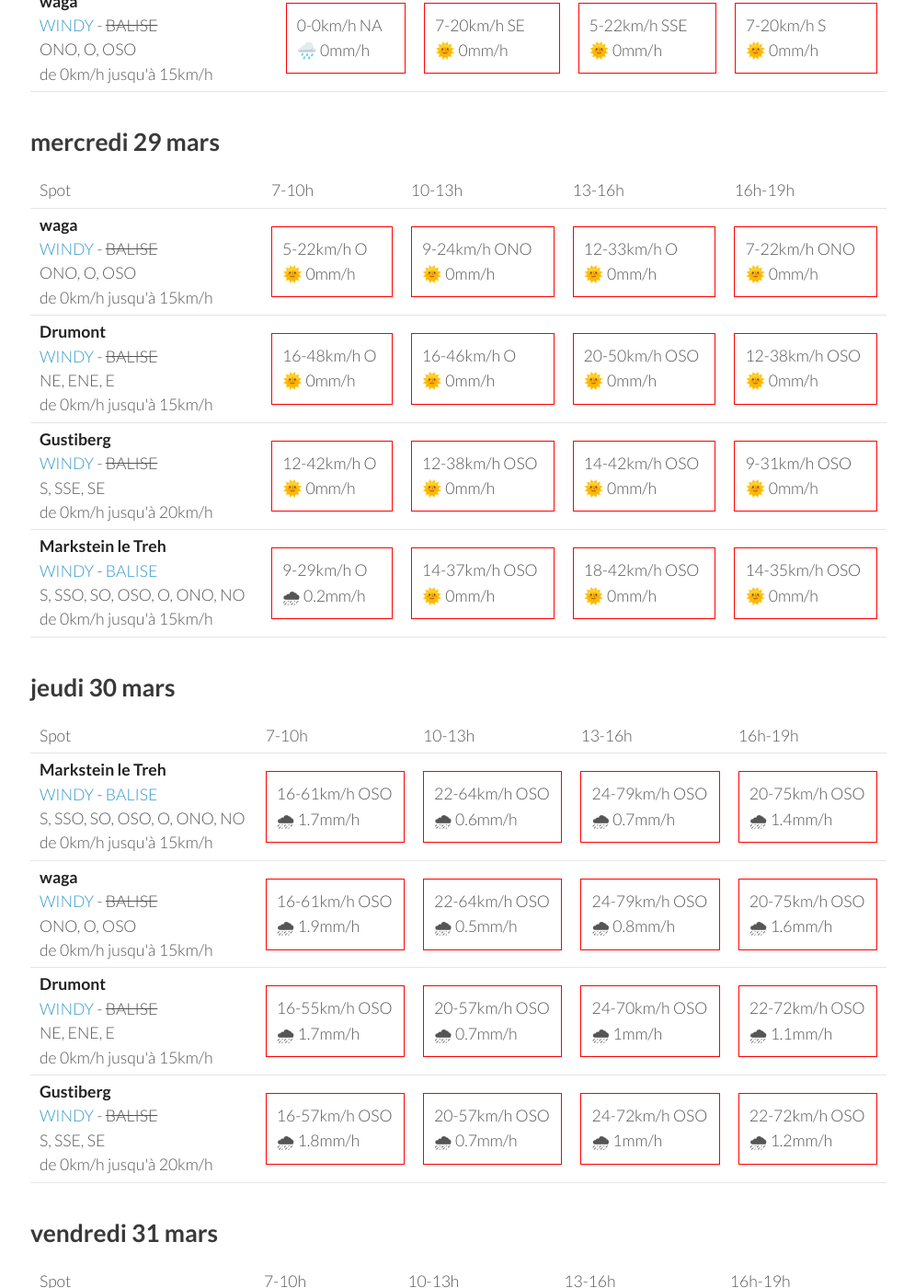
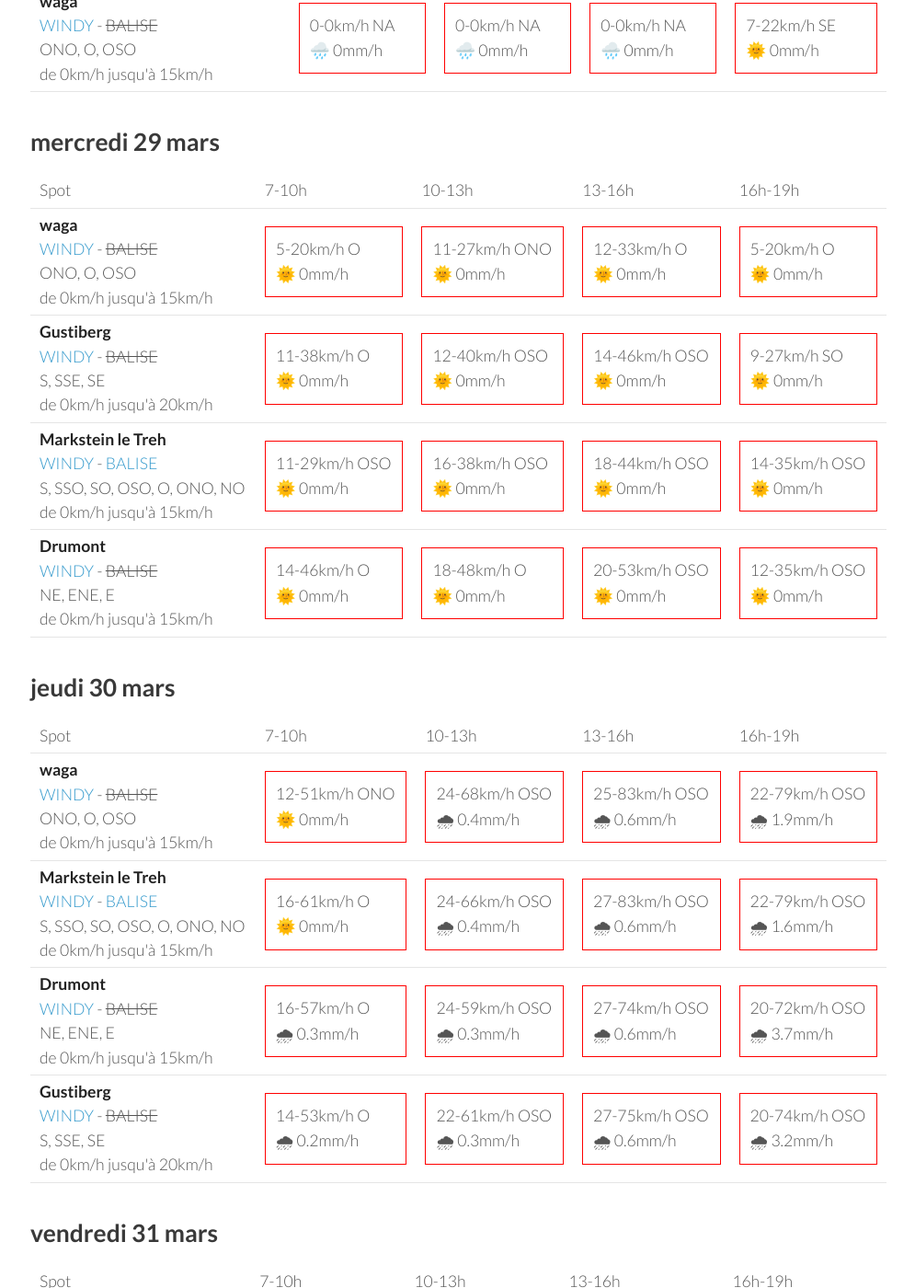
Before and after one commit to parapente-dans-le-nord/parapente-dans-le-nord.github.io, a Jekyll site: the page built from vosges.markdown, in a window 1280 px wide and 1400 px high, scrolled down 733 px. Shown: the whole window at 92% size, without its empty margins (25-1020 px from the left). Built offline with Jekyll 4.4.1, drawn with Linux system fonts in a browser that asks for light colours; some of the changed text lies outside the part shown.

Commit message:
update index.markdown

```diff
--- a/vosges.markdown
+++ b/vosges.markdown
@@ -22,39 +22,39 @@ page mise à jour le mardi 28 mars 13:16
       <td>16h-19h</td>
     </tr>
 <tr>
+        <td><strong>Gustiberg</strong><br><a href="https://windy.com/47.894/6.934?47.891,6.934,15,m:eYYagmI">WINDY</a> - <span class="no-balise"> BALISE </span><br> <span class="vent-favorable">S, SSE, SE</span><br><span class="force-vent">de 0km/h jusqu'à 20km/h</span> </td>
+
+            <td><div class="not-flyable"><p>0-0km/h NA</p><p>🌧️ 0mm/h</p></div></td>
+            <td><div class="not-flyable"><p>0-0km/h NA</p><p>🌧️ 0mm/h</p></div></td>
+            <td><div class="not-flyable"><p>0-0km/h NA</p><p>🌧️ 0mm/h</p></div></td>
+            <td><div class="flyable"><p>7-20km/h SE</p><p>🌞 0mm/h</p></div></td>
+
+    </tr>
+<tr>
         <td><strong>Markstein le Treh</strong><br><a href="https://windy.com/47.926/7.012?47.505,7.012,8,m:eY1agmQ">WINDY</a> - <span class=""><a href="http://www.balisemeteo.com/balise.php?idBalise=136">BALISE</a> </span><br> <span class="vent-favorable">S, SSO, SO, OSO, O, ONO, NO</span><br><span class="force-vent">de 0km/h jusqu'à 15km/h</span> </td>
 
             <td><div class="not-flyable"><p>0-0km/h NA</p><p>🌧️ 0mm/h</p></div></td>
-            <td><div class="not-flyable"><p>9-22km/h S</p><p>🌞 0mm/h</p></div></td>
-            <td><div class="not-flyable"><p>7-20km/h SSO</p><p>🌞 0mm/h</p></div></td>
-            <td><div class="not-flyable"><p>9-24km/h SSO</p><p>🌞 0mm/h</p></div></td>
-
-    </tr>
-<tr>
-        <td><strong>Gustiberg</strong><br><a href="https://windy.com/47.894/6.934?47.891,6.934,15,m:eYYagmI">WINDY</a> - <span class="no-balise"> BALISE </span><br> <span class="vent-favorable">S, SSE, SE</span><br><span class="force-vent">de 0km/h jusqu'à 20km/h</span> </td>
-
             <td><div class="not-flyable"><p>0-0km/h NA</p><p>🌧️ 0mm/h</p></div></td>
-            <td><div class="not-flyable"><p>7-20km/h ESE</p><p>🌞 0mm/h</p></div></td>
-            <td><div class="not-flyable"><p>7-22km/h ESE</p><p>🌞 0mm/h</p></div></td>
-            <td><div class="not-flyable"><p>7-18km/h OSO</p><p>🌞 0mm/h</p></div></td>
+            <td><div class="not-flyable"><p>0-0km/h NA</p><p>🌧️ 0mm/h</p></div></td>
+            <td><div class="not-flyable"><p>9-24km/h S</p><p>🌞 0mm/h</p></div></td>
 
     </tr>
 <tr>
         <td><strong>Drumont</strong><br><a href="https://windy.com/47.898/6.919?47.687,6.919,9,m:eYYagmG">WINDY</a> - <span class="no-balise"> BALISE </span><br> <span class="vent-favorable">NE, ENE, E</span><br><span class="force-vent">de 0km/h jusqu'à 15km/h</span> </td>
 
             <td><div class="not-flyable"><p>0-0km/h NA</p><p>🌧️ 0mm/h</p></div></td>
-            <td><div class="not-flyable"><p>7-20km/h SE</p><p>🌞 0mm/h</p></div></td>
-            <td><div class="not-flyable"><p>5-24km/h SE</p><p>🌞 0mm/h</p></div></td>
-            <td><div class="not-flyable"><p>7-20km/h OSO</p><p>🌞 0mm/h</p></div></td>
+            <td><div class="not-flyable"><p>0-0km/h NA</p><p>🌧️ 0mm/h</p></div></td>
+            <td><div class="not-flyable"><p>0-0km/h NA</p><p>🌧️ 0mm/h</p></div></td>
+            <td><div class="not-flyable"><p>7-20km/h SSE</p><p>🌞 0mm/h</p></div></td>
 
     </tr>
 <tr>
         <td><strong>waga</strong><br><a href="https://windy.com/47.903/6.996?47.900,6.983,15">WINDY</a> - <span class="no-balise"> BALISE </span><br> <span class="vent-favorable">ONO, O, OSO</span><br><span class="force-vent">de 0km/h jusqu'à 15km/h</span> </td>
 
             <td><div class="not-flyable"><p>0-0km/h NA</p><p>🌧️ 0mm/h</p></div></td>
-            <td><div class="not-flyable"><p>7-20km/h SE</p><p>🌞 0mm/h</p></div></td>
-            <td><div class="not-flyable"><p>5-22km/h SSE</p><p>🌞 0mm/h</p></div></td>
-            <td><div class="not-flyable"><p>7-20km/h S</p><p>🌞 0mm/h</p></div></td>
+            <td><div class="not-flyable"><p>0-0km/h NA</p><p>🌧️ 0mm/h</p></div></td>
+            <td><div class="not-flyable"><p>0-0km/h NA</p><p>🌧️ 0mm/h</p></div></td>
+            <td><div class="not-flyable"><p>7-22km/h SE</p><p>🌞 0mm/h</p></div></td>
 
     </tr>
 
@@ -76,40 +76,40 @@ page mise à jour le mardi 28 mars 13:16
 <tr>
         <td><strong>waga</strong><br><a href="https://windy.com/47.903/6.996?47.900,6.983,15">WINDY</a> - <span class="no-balise"> BALISE </span><br> <span class="vent-favorable">ONO, O, OSO</span><br><span class="force-vent">de 0km/h jusqu'à 15km/h</span> </td>
 
-            <td><div class="not-flyable"><p>5-22km/h O</p><p>🌞 0mm/h</p></div></td>
-            <td><div class="not-flyable"><p>9-24km/h ONO</p><p>🌞 0mm/h</p></div></td>
+            <td><div class="not-flyable"><p>5-20km/h O</p><p>🌞 0mm/h</p></div></td>
+            <td><div class="not-flyable"><p>11-27km/h ONO</p><p>🌞 0mm/h</p></div></td>
             <td><div class="not-flyable"><p>12-33km/h O</p><p>🌞 0mm/h</p></div></td>
-            <td><div class="not-flyable"><p>7-22km/h ONO</p><p>🌞 0mm/h</p></div></td>
+            <td><div class="not-flyable"><p>5-20km/h O</p><p>🌞 0mm/h</p></div></td>
+
+
+    </tr>
+<tr>
+        <td><strong>Gustiberg</strong><br><a href="https://windy.com/47.894/6.934?47.891,6.934,15,m:eYYagmI">WINDY</a> - <span class="no-balise"> BALISE </span><br> <span class="vent-favorable">S, SSE, SE</span><br><span class="force-vent">de 0km/h jusqu'à 20km/h</span> </td>
+
+            <td><div class="not-flyable"><p>11-38km/h O</p><p>🌞 0mm/h</p></div></td>
+            <td><div class="not-flyable"><p>12-40km/h OSO</p><p>🌞 0mm/h</p></div></td>
+            <td><div class="not-flyable"><p>14-46km/h OSO</p><p>🌞 0mm/h</p></div></td>
+            <td><div class="not-flyable"><p>9-27km/h SO</p><p>🌞 0mm/h</p></div></td>
+
+
+    </tr>
+<tr>
+        <td><strong>Markstein le Treh</strong><br><a href="https://windy.com/47.926/7.012?47.505,7.012,8,m:eY1agmQ">WINDY</a> - <span class=""><a href="http://www.balisemeteo.com/balise.php?idBalise=136">BALISE</a> </span><br> <span class="vent-favorable">S, SSO, SO, OSO, O, ONO, NO</span><br><span class="force-vent">de 0km/h jusqu'à 15km/h</span> </td>
+
+            <td><div class="not-flyable"><p>11-29km/h OSO</p><p>🌞 0mm/h</p></div></td>
+            <td><div class="not-flyable"><p>16-38km/h OSO</p><p>🌞 0mm/h</p></div></td>
+            <td><div class="not-flyable"><p>18-44km/h OSO</p><p>🌞 0mm/h</p></div></td>
+            <td><div class="not-flyable"><p>14-35km/h OSO</p><p>🌞 0mm/h</p></div></td>
 
 
     </tr>
 <tr>
         <td><strong>Drumont</strong><br><a href="https://windy.com/47.898/6.919?47.687,6.919,9,m:eYYagmG">WINDY</a> - <span class="no-balise"> BALISE </span><br> <span class="vent-favorable">NE, ENE, E</span><br><span class="force-vent">de 0km/h jusqu'à 15km/h</span> </td>
 
-            <td><div class="not-flyable"><p>16-48km/h O</p><p>🌞 0mm/h</p></div></td>
-            <td><div class="not-flyable"><p>16-46km/h O</p><p>🌞 0mm/h</p></div></td>
-            <td><div class="not-flyable"><p>20-50km/h OSO</p><p>🌞 0mm/h</p></div></td>
-            <td><div class="not-flyable"><p>12-38km/h OSO</p><p>🌞 0mm/h</p></div></td>
-
-
-    </tr>
-<tr>
-        <td><strong>Gustiberg</strong><br><a href="https://windy.com/47.894/6.934?47.891,6.934,15,m:eYYagmI">WINDY</a> - <span class="no-balise"> BALISE </span><br> <span class="vent-favorable">S, SSE, SE</span><br><span class="force-vent">de 0km/h jusqu'à 20km/h</span> </td>
-
-            <td><div class="not-flyable"><p>12-42km/h O</p><p>🌞 0mm/h</p></div></td>
-            <td><div class="not-flyable"><p>12-38km/h OSO</p><p>🌞 0mm/h</p></div></td>
-            <td><div class="not-flyable"><p>14-42km/h OSO</p><p>🌞 0mm/h</p></div></td>
-            <td><div class="not-flyable"><p>9-31km/h OSO</p><p>🌞 0mm/h</p></div></td>
-
-
-    </tr>
-<tr>
-        <td><strong>Markstein le Treh</strong><br><a href="https://windy.com/47.926/7.012?47.505,7.012,8,m:eY1agmQ">WINDY</a> - <span class=""><a href="http://www.balisemeteo.com/balise.php?idBalise=136">BALISE</a> </span><br> <span class="vent-favorable">S, SSO, SO, OSO, O, ONO, NO</span><br><span class="force-vent">de 0km/h jusqu'à 15km/h</span> </td>
-
-            <td><div class="not-flyable"><p>9-29km/h O</p><p>🌧 0.2mm/h</p></div></td>
-            <td><div class="not-flyable"><p>14-37km/h OSO</p><p>🌞 0mm/h</p></div></td>
-            <td><div class="not-flyable"><p>18-42km/h OSO</p><p>🌞 0mm/h</p></div></td>
-            <td><div class="not-flyable"><p>14-35km/h OSO</p><p>🌞 0mm/h</p></div></td>
+            <td><div class="not-flyable"><p>14-46km/h O</p><p>🌞 0mm/h</p></div></td>
+            <td><div class="not-flyable"><p>18-48km/h O</p><p>🌞 0mm/h</p></div></td>
+            <td><div class="not-flyable"><p>20-53km/h OSO</p><p>🌞 0mm/h</p></div></td>
+            <td><div class="not-flyable"><p>12-35km/h OSO</p><p>🌞 0mm/h</p></div></td>
 
 
     </tr>
@@ -130,42 +130,42 @@ page mise à jour le mardi 28 mars 13:16
       <td>16h-19h</td>
     </tr>
 <tr>
-        <td><strong>Markstein le Treh</strong><br><a href="https://windy.com/47.926/7.012?47.505,7.012,8,m:eY1agmQ">WINDY</a> - <span class=""><a href="http://www.balisemeteo.com/balise.php?idBalise=136">BALISE</a> </span><br> <span class="vent-favorable">S, SSO, SO, OSO, O, ONO, NO</span><br><span class="force-vent">de 0km/h jusqu'à 15km/h</span> </td>
+        <td><strong>waga</strong><br><a href="https://windy.com/47.903/6.996?47.900,6.983,15">WINDY</a> - <span class="no-balise"> BALISE </span><br> <span class="vent-favorable">ONO, O, OSO</span><br><span class="force-vent">de 0km/h jusqu'à 15km/h</span> </td>
 
-            <td><div class="not-flyable"><p>16-61km/h OSO</p><p>🌧 1.7mm/h</p></div></td>
-            <td><div class="not-flyable"><p>22-64km/h OSO</p><p>🌧 0.6mm/h</p></div></td>
-            <td><div class="not-flyable"><p>24-79km/h OSO</p><p>🌧 0.7mm/h</p></div></td>
-            <td><div class="not-flyable"><p>20-75km/h OSO</p><p>🌧 1.4mm/h</p></div></td>
+            <td><div class="not-flyable"><p>12-51km/h ONO</p><p>🌞 0mm/h</p></div></td>
+            <td><div class="not-flyable"><p>24-68km/h OSO</p><p>🌧 0.4mm/h</p></div></td>
+            <td><div class="not-flyable"><p>25-83km/h OSO</p><p>🌧 0.6mm/h</p></div></td>
+            <td><div class="not-flyable"><p>22-79km/h OSO</p><p>🌧 1.9mm/h</p></div></td>
 
 
     </tr>
 <tr>
-        <td><strong>waga</strong><br><a href="https://windy.com/47.903/6.996?47.900,6.983,15">WINDY</a> - <span class="no-balise"> BALISE </span><br> <span class="vent-favorable">ONO, O, OSO</span><br><span class="force-vent">de 0km/h jusqu'à 15km/h</span> </td>
+        <td><strong>Markstein le Treh</strong><br><a href="https://windy.com/47.926/7.012?47.505,7.012,8,m:eY1agmQ">WINDY</a> - <span class=""><a href="http://www.balisemeteo.com/balise.php?idBalise=136">BALISE</a> </span><br> <span class="vent-favorable">S, SSO, SO, OSO, O, ONO, NO</span><br><span class="force-vent">de 0km/h jusqu'à 15km/h</span> </td>
 
-            <td><div class="not-flyable"><p>16-61km/h OSO</p><p>🌧 1.9mm/h</p></div></td>
-            <td><div class="not-flyable"><p>22-64km/h OSO</p><p>🌧 0.5mm/h</p></div></td>
-            <td><div class="not-flyable"><p>24-79km/h OSO</p><p>🌧 0.8mm/h</p></div></td>
-            <td><div class="not-flyable"><p>20-75km/h OSO</p><p>🌧 1.6mm/h</p></div></td>
+            <td><div class="not-flyable"><p>16-61km/h O</p><p>🌞 0mm/h</p></div></td>
+            <td><div class="not-flyable"><p>24-66km/h OSO</p><p>🌧 0.4mm/h</p></div></td>
+            <td><div class="not-flyable"><p>27-83km/h OSO</p><p>🌧 0.6mm/h</p></div></td>
+            <td><div class="not-flyable"><p>22-79km/h OSO</p><p>🌧 1.6mm/h</p></div></td>
 
 
     </tr>
 <tr>
         <td><strong>Drumont</strong><br><a href="https://windy.com/47.898/6.919?47.687,6.919,9,m:eYYagmG">WINDY</a> - <span class="no-balise"> BALISE </span><br> <span class="vent-favorable">NE, ENE, E</span><br><span class="force-vent">de 0km/h jusqu'à 15km/h</span> </td>
 
-            <td><div class="not-flyable"><p>16-55km/h OSO</p><p>🌧 1.7mm/h</p></div></td>
-            <td><div class="not-flyable"><p>20-57km/h OSO</p><p>🌧 0.7mm/h</p></div></td>
-            <td><div class="not-flyable"><p>24-70km/h OSO</p><p>🌧 1mm/h</p></div></td>
-            <td><div class="not-flyable"><p>22-72km/h OSO</p><p>🌧 1.1mm/h</p></div></td>
+            <td><div class="not-flyable"><p>16-57km/h O</p><p>🌧 0.3mm/h</p></div></td>
+            <td><div class="not-flyable"><p>24-59km/h OSO</p><p>🌧 0.3mm/h</p></div></td>
+            <td><div class="not-flyable"><p>27-74km/h OSO</p><p>🌧 0.6mm/h</p></div></td>
+            <td><div class="not-flyable"><p>20-72km/h OSO</p><p>🌧 3.7mm/h</p></div></td>
 
 
     </tr>
 <tr>
         <td><strong>Gustiberg</strong><br><a href="https://windy.com/47.894/6.934?47.891,6.934,15,m:eYYagmI">WINDY</a> - <span class="no-balise"> BALISE </span><br> <span class="vent-favorable">S, SSE, SE</span><br><span class="force-vent">de 0km/h jusqu'à 20km/h</span> </td>
 
-            <td><div class="not-flyable"><p>16-57km/h OSO</p><p>🌧 1.8mm/h</p></div></td>
-            <td><div class="not-flyable"><p>20-57km/h OSO</p><p>🌧 0.7mm/h</p></div></td>
-            <td><div class="not-flyable"><p>24-72km/h OSO</p><p>🌧 1mm/h</p></div></td>
-            <td><div class="not-flyable"><p>22-72km/h OSO</p><p>🌧 1.2mm/h</p></div></td>
+            <td><div class="not-flyable"><p>14-53km/h O</p><p>🌧 0.2mm/h</p></div></td>
+            <td><div class="not-flyable"><p>22-61km/h OSO</p><p>🌧 0.3mm/h</p></div></td>
+            <td><div class="not-flyable"><p>27-75km/h OSO</p><p>🌧 0.6mm/h</p></div></td>
+            <td><div class="not-flyable"><p>20-74km/h OSO</p><p>🌧 3.2mm/h</p></div></td>
 
 
     </tr>
@@ -188,40 +188,40 @@ page mise à jour le mardi 28 mars 13:16
 <tr>
         <td><strong>Markstein le Treh</strong><br><a href="https://windy.com/47.926/7.012?47.505,7.012,8,m:eY1agmQ">WINDY</a> - <span class=""><a href="http://www.balisemeteo.com/balise.php?idBalise=136">BALISE</a> </span><br> <span class="vent-favorable">S, SSO, SO, OSO, O, ONO, NO</span><br><span class="force-vent">de 0km/h jusqu'à 15km/h</span> </td>
 
-            <td><div class="not-flyable"><p>24-83km/h SO</p><p>🌧 3.6mm/h</p></div></td>
-            <td><div class="not-flyable"><p>29-92km/h OSO</p><p>🌧 2.6mm/h</p></div></td>
-            <td><div class="not-flyable"><p>35-103km/h OSO</p><p>🌧 1.2mm/h</p></div></td>
-            <td><div class="not-flyable"><p>31-109km/h OSO</p><p>🌧 1.8mm/h</p></div></td>
+            <td><div class="not-flyable"><p>24-83km/h OSO</p><p>🌧 3.7mm/h</p></div></td>
+            <td><div class="not-flyable"><p>25-90km/h OSO</p><p>🌧 2.7mm/h</p></div></td>
+            <td><div class="not-flyable"><p>35-111km/h OSO</p><p>🌧 0.9mm/h</p></div></td>
+            <td><div class="not-flyable"><p>27-111km/h OSO</p><p>🌧 3.2mm/h</p></div></td>
+
+
+    </tr>
+<tr>
+        <td><strong>waga</strong><br><a href="https://windy.com/47.903/6.996?47.900,6.983,15">WINDY</a> - <span class="no-balise"> BALISE </span><br> <span class="vent-favorable">ONO, O, OSO</span><br><span class="force-vent">de 0km/h jusqu'à 15km/h</span> </td>
+
+            <td><div class="not-flyable"><p>24-83km/h OSO</p><p>🌧 3.6mm/h</p></div></td>
+            <td><div class="not-flyable"><p>24-90km/h OSO</p><p>🌧 2.8mm/h</p></div></td>
+            <td><div class="not-flyable"><p>35-112km/h OSO</p><p>🌧 0.8mm/h</p></div></td>
+            <td><div class="not-flyable"><p>27-111km/h OSO</p><p>🌧 3.1mm/h</p></div></td>
 
 
     </tr>
 <tr>
         <td><strong>Drumont</strong><br><a href="https://windy.com/47.898/6.919?47.687,6.919,9,m:eYYagmG">WINDY</a> - <span class="no-balise"> BALISE </span><br> <span class="vent-favorable">NE, ENE, E</span><br><span class="force-vent">de 0km/h jusqu'à 15km/h</span> </td>
 
-            <td><div class="not-flyable"><p>24-75km/h SO</p><p>🌧 3.3mm/h</p></div></td>
-            <td><div class="not-flyable"><p>31-87km/h OSO</p><p>🌧 5mm/h</p></div></td>
-            <td><div class="not-flyable"><p>33-96km/h OSO</p><p>🌧 1.7mm/h</p></div></td>
-            <td><div class="not-flyable"><p>31-96km/h OSO</p><p>🌧 2mm/h</p></div></td>
-
-
-    </tr>
-<tr>
-        <td><strong>waga</strong><br><a href="https://windy.com/47.903/6.996?47.900,6.983,15">WINDY</a> - <span class="no-balise"> BALISE </span><br> <span class="vent-favorable">ONO, O, OSO</span><br><span class="force-vent">de 0km/h jusqu'à 15km/h</span> </td>
-
-            <td><div class="not-flyable"><p>24-85km/h SO</p><p>🌧 3.5mm/h</p></div></td>
-            <td><div class="not-flyable"><p>29-92km/h OSO</p><p>🌧 3.2mm/h</p></div></td>
-            <td><div class="not-flyable"><p>35-103km/h OSO</p><p>🌧 1.1mm/h</p></div></td>
-            <td><div class="not-flyable"><p>31-111km/h OSO</p><p>🌧 1.9mm/h</p></div></td>
+            <td><div class="not-flyable"><p>24-74km/h OSO</p><p>🌧 3.7mm/h</p></div></td>
+            <td><div class="not-flyable"><p>25-83km/h OSO</p><p>🌧 4.2mm/h</p></div></td>
+            <td><div class="not-flyable"><p>38-101km/h OSO</p><p>🌧 1.8mm/h</p></div></td>
+            <td><div class="not-flyable"><p>27-101km/h OSO</p><p>🌧 3.9mm/h</p></div></td>
 
 
     </tr>
 <tr>
         <td><strong>Gustiberg</strong><br><a href="https://windy.com/47.894/6.934?47.891,6.934,15,m:eYYagmI">WINDY</a> - <span class="no-balise"> BALISE </span><br> <span class="vent-favorable">S, SSE, SE</span><br><span class="force-vent">de 0km/h jusqu'à 20km/h</span> </td>
 
-            <td><div class="not-flyable"><p>24-77km/h SO</p><p>🌧 3.4mm/h</p></div></td>
-            <td><div class="not-flyable"><p>31-88km/h OSO</p><p>🌧 4.8mm/h</p></div></td>
-            <td><div class="not-flyable"><p>33-98km/h OSO</p><p>🌧 1.6mm/h</p></div></td>
-            <td><div class="not-flyable"><p>31-98km/h OSO</p><p>🌧 2mm/h</p></div></td>
+            <td><div class="not-flyable"><p>24-75km/h OSO</p><p>🌧 3.7mm/h</p></div></td>
+            <td><div class="not-flyable"><p>25-85km/h OSO</p><p>🌧 3.9mm/h</p></div></td>
+            <td><div class="not-flyable"><p>37-103km/h OSO</p><p>🌧 1.6mm/h</p></div></td>
+            <td><div class="not-flyable"><p>27-103km/h OSO</p><p>🌧 3.7mm/h</p></div></td>
 
 
     </tr>
```
Also changed, not shown: other parts of vosges.markdown (+1 -1 lines).
